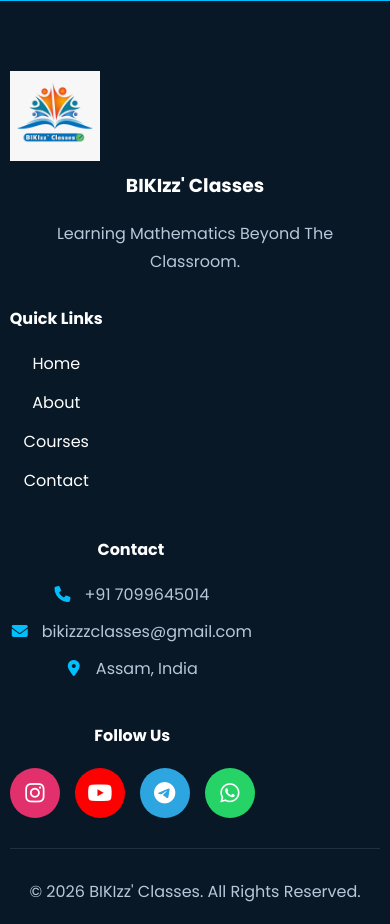
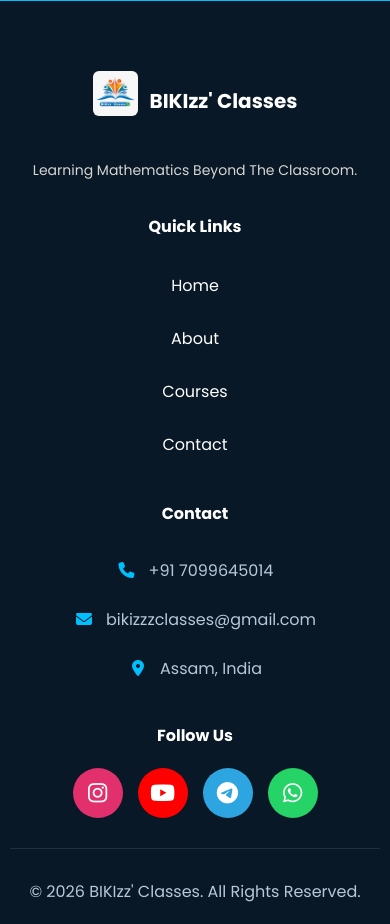
Before and after one commit to bikizzzclasses-dev/BIKIzz-Classes, a Flask app: page /about in a window 390 px wide. Shown: the part 5052-5976 px from the top of the page. Run offline with Flask 3, Linux system fonts and the light colour scheme; some libraries are stand-ins or nearby versions.

Commit message:
Navbar responsive toggle aur footer logo fix kiya

```diff
--- a/static/about.css
+++ b/static/about.css
@@ -734,3 +734,143 @@ header ul li a:hover {
         font-size: 32px;
     }
 }
+/* ===================================================
+   MOBILE HAMBURGER & FOOTER ALIGNMENT FIX (FINAL COMBINED)
+=================================================== */
+
+/* Desktop defaults and Resets */
+.menu-toggle {
+    display: none;
+    flex-direction: column;
+    cursor: pointer;
+    gap: 5px;
+}
+.menu-toggle .bar {
+    display: block;
+    width: 25px;
+    height: 3px;
+    background-color: white;
+    transition: all 0.3s ease;
+    border-radius: 2px;
+}
+.nav-menu-wrapper {
+    display: flex;
+    align-items: center;
+    gap: 35px;
+}
+
+/* FOOTER INLINE LOGO + TEXT (Universal Desktop & Mobile Style) */
+.footer-logo-group {
+    display: flex;
+    align-items: center;
+    gap: 12px;
+    margin-bottom: 15px;
+}
+.footer-logo-group img {
+    width: 45px;
+    height: 45px;
+    object-fit: contain;
+    border-radius: 6px;
+}
+.footer-logo-text h3 {
+    color: #fff;
+    font-size: 20px;
+    margin: 0 !important;
+    font-weight: 700;
+}
+.footer-tagline {
+    color: #b8c7d9;
+    font-size: 14px;
+    line-height: 1.6;
+    margin-top: 10px;
+}
+
+/* ================= Mobile Responsive Media Query ================= */
+@media screen and (max-width: 768px) {
+    header .container {
+        flex-direction: row !important;
+        justify-content: space-between !important;
+        padding: 0 20px !important;
+    }
+
+    .menu-toggle {
+        display: flex !important; /* Mobile par 3-lines visible */
+        z-index: 1002;
+    }
+
+    /* Burger transforms to Cross 'X' on Active */
+    .menu-toggle.active .bar:nth-child(2) { opacity: 0; }
+    .menu-toggle.active .bar:nth-child(1) { transform: translateY(8px) rotate(45deg); }
+    .menu-toggle.active .bar:nth-child(3) { transform: translateY(-8px) rotate(-45deg); }
+
+    /* Sliding Drawer Navigation setup */
+    .nav-menu-wrapper {
+        position: fixed;
+        top: 100px;
+        left: -100%; /* Initially hidden off-screen */
+        flex-direction: column;
+        background: #071A2F;
+        width: 100%;
+        height: auto;
+        padding: 35px 0;
+        gap: 25px;
+        text-align: center;
+        transition: 0.4s ease-in-out;
+        border-bottom: 2px solid rgba(0, 212, 255, 0.2);
+        box-shadow: 0 10px 30px rgba(0,0,0,0.6);
+    }
+
+    /* Pull drawer into view when active */
+    .nav-menu-wrapper.active {
+        left: 0;
+    }
+
+    .nav-links {
+        flex-direction: column !important;
+        gap: 20px !important;
+        display: flex !important;
+    }
+
+    .nav-auth {
+        flex-direction: row !important;
+        justify-content: center !important;
+        width: 100%;
+        gap: 15px;
+    }
+
+    /* FOOTER MOBILE FIXES */
+    .footer .row {
+        display: flex !important;
+        flex-direction: column !important;
+        align-items: center !important;
+        text-align: center !important;
+        gap: 35px;
+    }
+
+    .footer-brand-column {
+        display: flex;
+        flex-direction: column;
+        align-items: center;
+    }
+
+    .footer-logo-group {
+        justify-content: center;
+        width: 100%;
+    }
+
+    .footer-links, .contact-info-list {
+        display: flex !important;
+        flex-direction: column !important;
+        align-items: center !important;
+        padding: 0 !important;
+    }
+
+    .contact-info-list li {
+        justify-content: center !important;
+        width: 100%;
+    }
+
+    .social-icons {
+        justify-content: center !important;
+    }
+}
--- a/templates/about.html
+++ b/templates/about.html
@@ -252,6 +252,15 @@ header .logo-group img {
             </div>
         </div>
 
+        <!-- Mobile Burger Icon (3 Lines) -->
+        <div class="menu-toggle" id="mobile-menu">
+            <span class="bar"></span>
+            <span class="bar"></span>
+            <span class="bar"></span>
+        </div>
+
+        <!-- Nav Links and Auth Block -->
+        <div class="nav-menu-wrapper" id="nav-menu">
             <ul class="nav-links">
                 <li><a href="/#home">Home</a></li>
                 <li><a href="/#courses">Courses</a></li>
@@ -263,7 +272,19 @@ header .logo-group img {
                 <a href="/register" class="btn-register">Register</a>
             </div>
         </div>
+    </div>
 </header>
+
+<!-- Is script ko page ke end mein </body> se pehle rakhna toggle chalane ke liye -->
+<script>
+    const mobileMenu = document.getElementById('mobile-menu');
+    const navMenu = document.getElementById('nav-menu');
+
+    mobileMenu.addEventListener('click', () => {
+        mobileMenu.classList.toggle('active');
+        navMenu.classList.toggle('active');
+    });
+</script>
 
 <!-- ================= ABOUT HERO ================= -->
 <section class="about-hero">
@@ -386,11 +407,15 @@ header .logo-group img {
     <div class="container">
         <div class="row g-4" style="display: flex; flex-wrap: wrap; justify-content: space-between;">
 
-            <!-- Logo -->
-            <div class="col-lg-3 col-md-6">
-                <img src="{{ url_for('static', filename='images/logo.png') }}" width="90" alt="BIKIzz Logo" style="display: block; margin-bottom: 10px;">
+            <!-- Logo & Brand Block -->
+<div class="col-lg-3 col-md-6 footer-brand-column">
+    <div class="footer-logo-group">
+        <img src="{{ url_for('static', filename='images/logo.png') }}" alt="BIKIzz Logo">
+        <div class="footer-logo-text">
             <h3>BIKIzz' Classes</h3>
-                <p style="color: #b8c7d9;">Learning Mathematics Beyond The Classroom.</p>
+        </div>
+    </div>
+    <p class="footer-tagline">Learning Mathematics Beyond The Classroom.</p>
 </div>
 
             <!-- Quick Links -->
```
Lines whose indentation alone changed are shown as unchanged.
